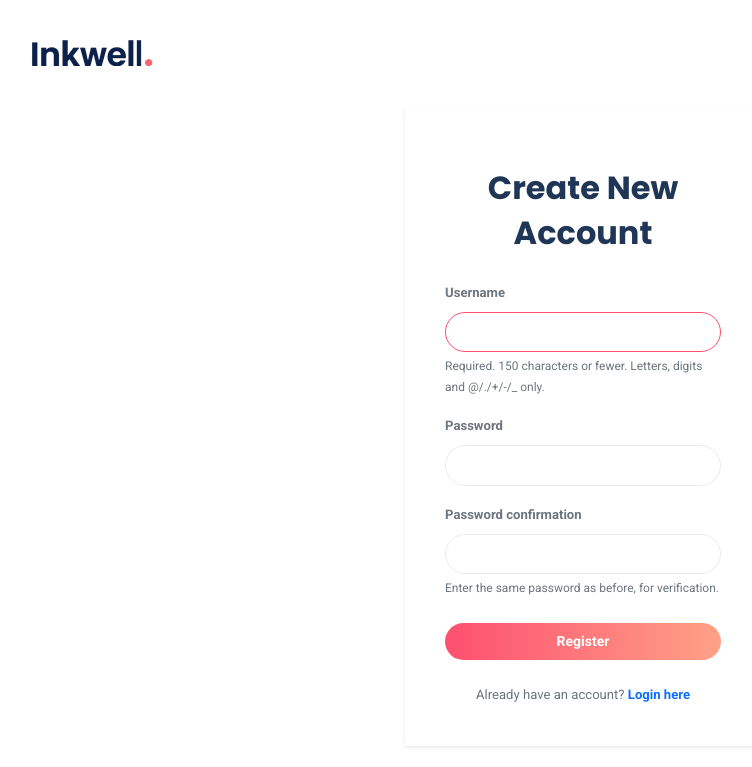
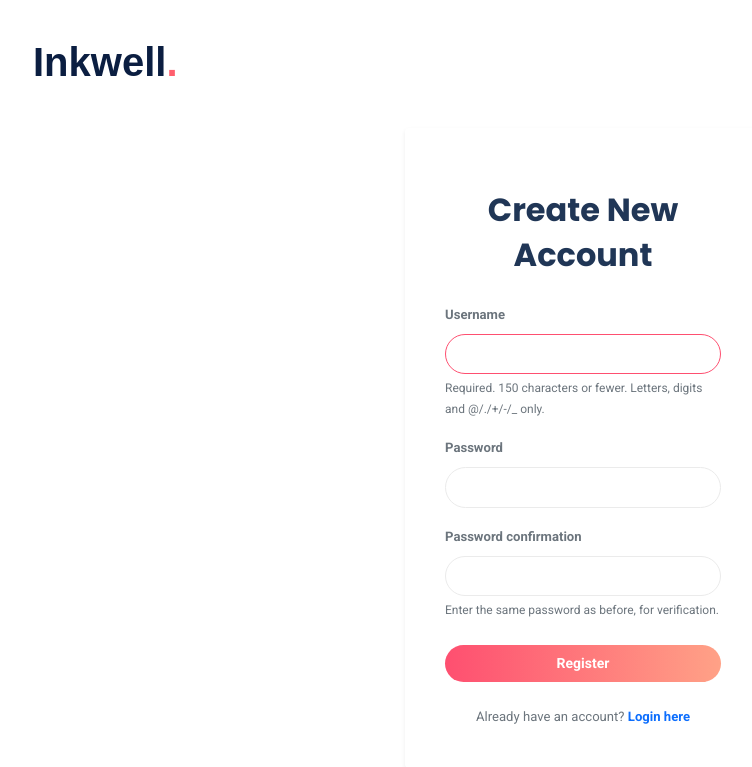
Before and after one commit to atonu-a/inkwell, a Django app: page /register/ in a window 1280 px wide. Shown: the top 767 px of the page, without its empty margins (57-809 px from the left). Run offline with Django 5.2, Linux system fonts and the light colour scheme; style sheets or scripts are compiled from the project's sources; some libraries are stand-ins or nearby versions.

Commit message:
Changed the logo image to svg format

```diff
--- a/templates/base.html
+++ b/templates/base.html
@@ -67,6 +67,7 @@
 			<nav class="navbar navbar-expand-lg">
 				<div class="container-xl">
 					<!-- site logo -->
+
 					<a class="navbar-brand" href="{%url 'index' %}"><img src="{%static 'images/inkwell_logo.svg' %}"
 							alt="logo" style="height: auto; width: 180px;"/></a>
 
--- a/templates/login.html
+++ b/templates/login.html
@@ -5,7 +5,8 @@
 			<nav class="navbar navbar-expand-lg">
 				<div class="container-xl">
 					<!-- site logo -->
-					<a class="navbar-brand" href="{%url 'index' %}"><img src="{%static 'images/logo.png' %}" alt="logo" /></a>
+                    <a class="navbar-brand" href="{%url 'index' %}"><img src="{%static 'images/inkwell_logo.svg' %}" alt="logo"
+                            style="height: auto; width: 180px;" /></a>
 
 				</div>
 			</nav>
--- a/templates/register.html
+++ b/templates/register.html
@@ -5,7 +5,8 @@
     <nav class="navbar navbar-expand-lg">
         <div class="container-xl">
             <!-- site logo -->
-            <a class="navbar-brand" href="{%url 'index' %}"><img src="{%static 'images/logo.png' %}" alt="logo" /></a>
+            <a class="navbar-brand" href="{%url 'index' %}"><img src="{%static 'images/inkwell_logo.svg' %}" alt="logo"
+                    style="height: auto; width: 180px;" /></a>
 
         </div>
     </nav>
```
